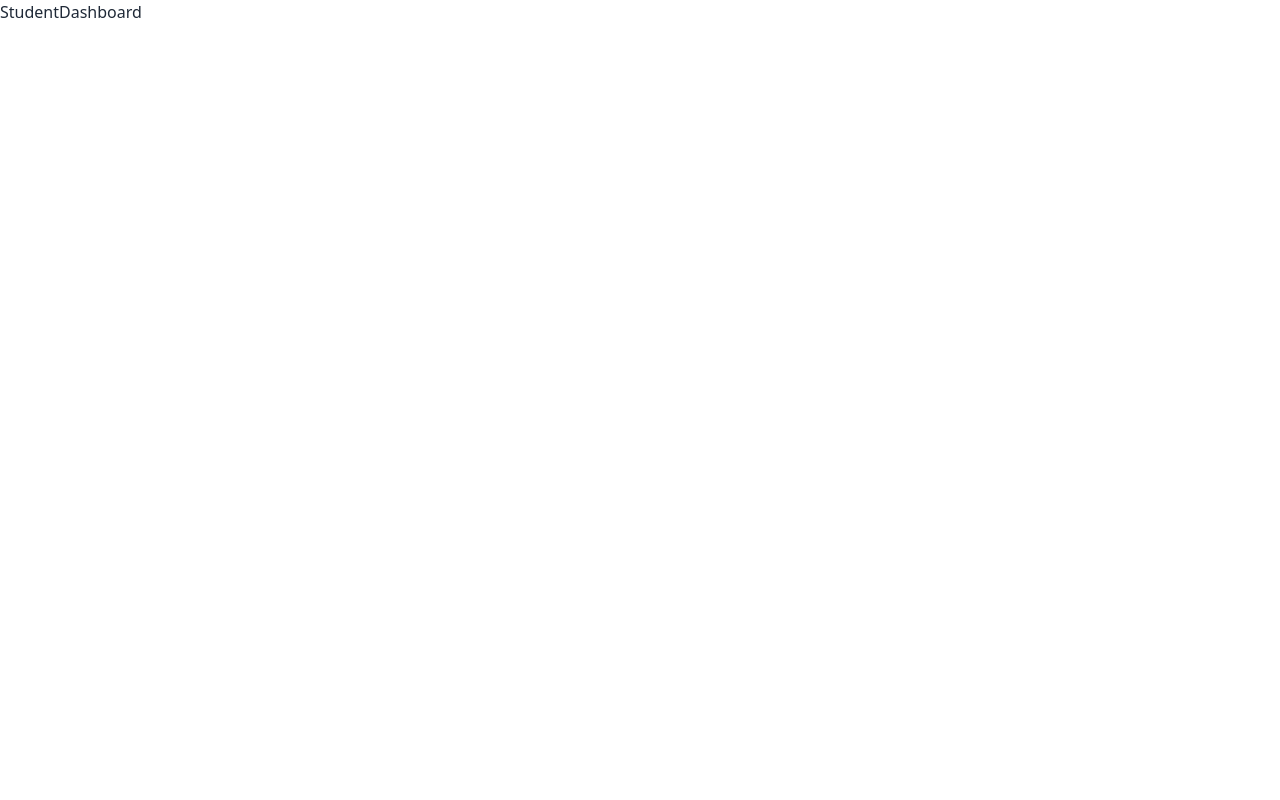
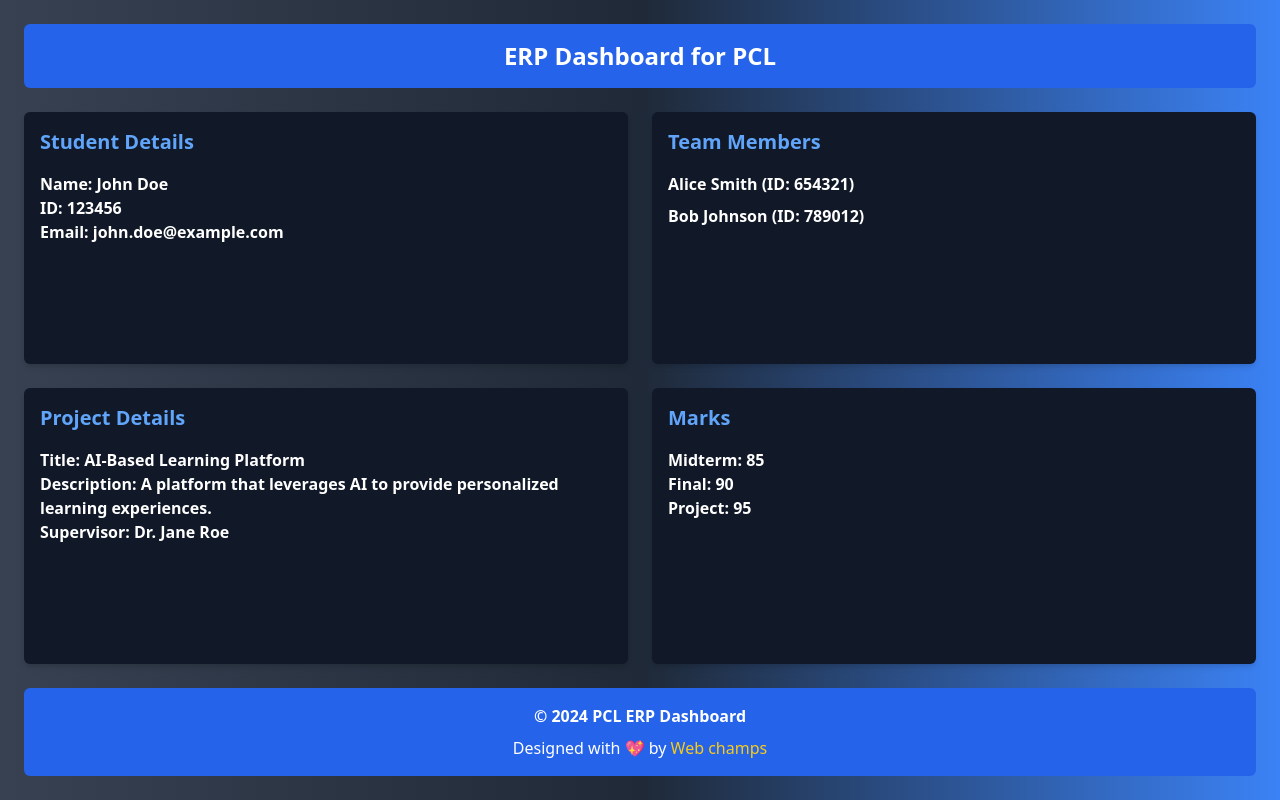
Before and after one commit to sagarchaurasia176/pclmanager, a React (Vite) app in the folder Frontend/: page /Student in a window 1280 px wide. Built offline with nearby package versions, Linux system fonts and the light colour scheme.

Commit message:
Update StudentDashboard.jsx

```diff
--- a/Frontend/src/Dashboard/Student/StudentDashboard.jsx
+++ b/Frontend/src/Dashboard/Student/StudentDashboard.jsx
@@ -1,9 +1,74 @@
-import React from 'react'
+import React from 'react';
 
 const StudentDashboard = () => {
+  const student = {
+    name: 'John Doe',
+    id: '123456',
+    email: 'john.doe@example.com',
+  };
+
+  const teamMembers = [
+    { name: 'Alice Smith', id: '654321' },
+    { name: 'Bob Johnson', id: '789012' },
+  ];
+
+  const projectDetails = {
+    title: 'AI-Based Learning Platform',
+    description: 'A platform that leverages AI to provide personalized learning experiences.',
+    guide: 'Dr. Jane Roe',
+  };
+
+  const marks = {
+    midterm: 85,
+    final: 90,
+    project: 95,
+  };
+
   return (
-    <div>StudentDashboard</div>
-  )
-}
+    <div className="min-h-screen p-6 flex flex-col bg-gradient-to-r from-gray-700 via-gray-800 to-blue-500">
+      <header className="bg-blue-600 text-white p-4 rounded-md mb-6">
+        <h1 className="text-2xl font-bold text-center">ERP Dashboard for PCL</h1>
+      </header>
+      <div className="grid grid-cols-2 gap-6 flex-grow">
+        <section className="bg-gray-900 p-4 rounded-md shadow-md">
+          <h2 className="text-xl font-semibold text-blue-400 mb-4">Student Details</h2>
+          <p className="font-bold text-white"><strong>Name:</strong> {student.name}</p>
+          <p className="font-bold text-white"><strong>ID:</strong> {student.id}</p>
+          <p className="font-bold text-white"><strong>Email:</strong> {student.email}</p>
+        </section>
+        <section className="bg-gray-900 p-4 rounded-md shadow-md">
+          <h2 className="text-xl font-semibold text-blue-400 mb-4">Team Members</h2>
+          <ul>
+            {teamMembers.map((member, index) => (
+              <li key={index} className="mb-2 font-bold text-white">
+                {member.name} (ID: {member.id})
+              </li>
+            ))}
+          </ul>
+        </section>
+        <section className="bg-gray-900 p-4 rounded-md shadow-md">
+          <h2 className="text-xl font-semibold text-blue-400 mb-4">Project Details</h2>
+          <p className="font-bold text-white"><strong>Title:</strong> {projectDetails.title}</p>
+          <p className="font-bold text-white"><strong>Description:</strong> {projectDetails.description}</p>
+          <p className="font-bold text-white"><strong>Supervisor:</strong> {projectDetails.guide}</p>
+        </section>
+        <section className="bg-gray-900 p-4 rounded-md shadow-md">
+          <h2 className="text-xl font-semibold text-blue-400 mb-4">Marks</h2>
+          <p className="font-bold text-white"><strong>Midterm:</strong> {marks.midterm}</p>
+          <p className="font-bold text-white"><strong>Final:</strong> {marks.final}</p>
+          <p className="font-bold text-white"><strong>Project:</strong> {marks.project}</p>
+        </section>
+      </div>
+      <footer className="bg-blue-600 text-white p-4 rounded-md mt-6">
+        <div className="text-center">
+          <p className="font-semibold">© 2024 PCL ERP Dashboard</p>
+          <p className="mt-2">
+            Designed with 💖 by <span className="text-yellow-400">Web champs</span>
+          </p>
+        </div>
+      </footer>
+    </div>
+  );
+};
 
-export default StudentDashboard
+export default StudentDashboard;
```
